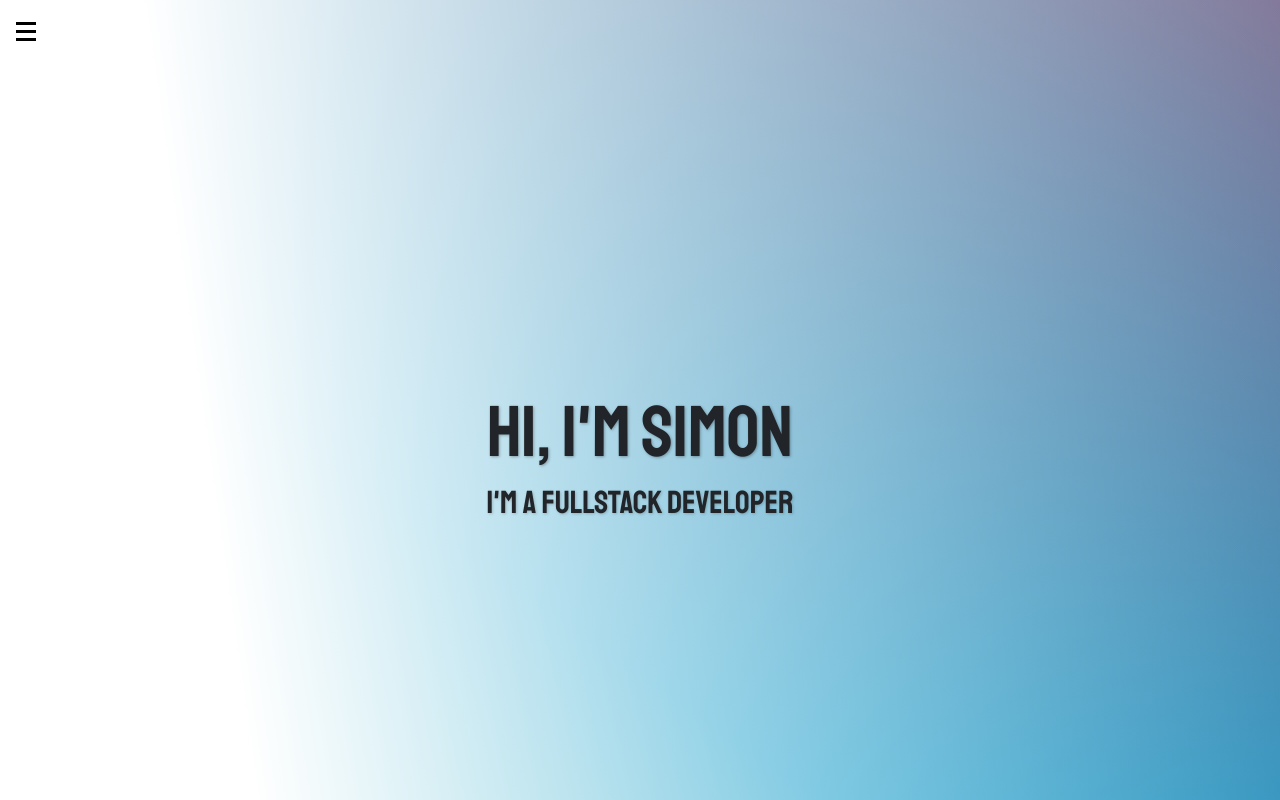
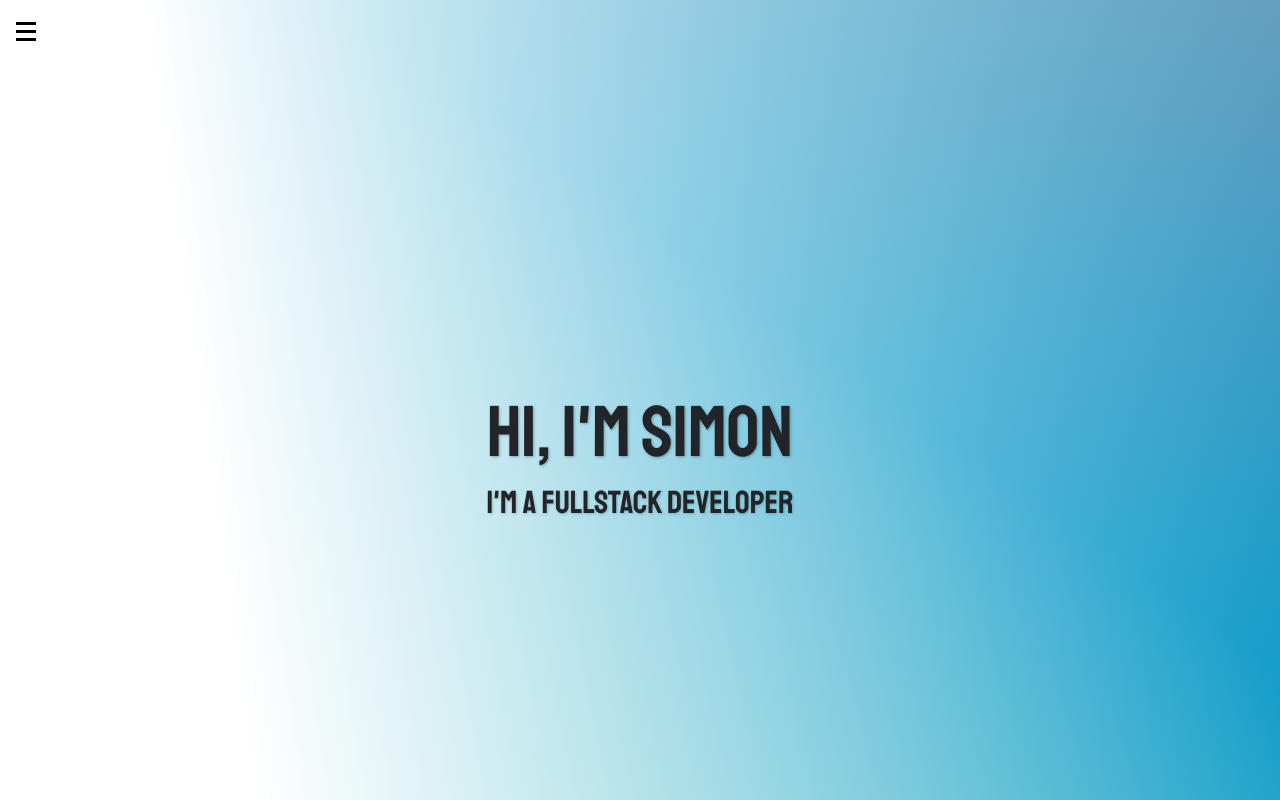
Before and after one commit to SimonBystrom/portfolio-site, a React (Create React App) app: page / in a window 1280 px wide. Shown: the top 800 px of the page. Built offline with nearby package versions, Linux system fonts and the light colour scheme.

Commit message:
tweaked gradient

```diff
--- a/src/App.scss
+++ b/src/App.scss
@@ -6,7 +6,7 @@
     flex-direction: column;
     min-height: 100vh;
     background: rgb(134,231,184);
-    background: linear-gradient(35deg, rgba(134,231,184,1) 13%, rgba(0,148,198,1) 38%, rgba(245,100,118,1) 70%, rgba(184,134,231,1) 100%);
+    background: linear-gradient(35deg, rgba(134,231,184,1) 13%, rgba(0,148,198,1) 45%, rgba(250,172,182,1) 70%, rgba(184,134,231,1) 100%);
     background-size: 450%;
     animation: background-gradient-anim 140s infinite;
     position: relative;
```
